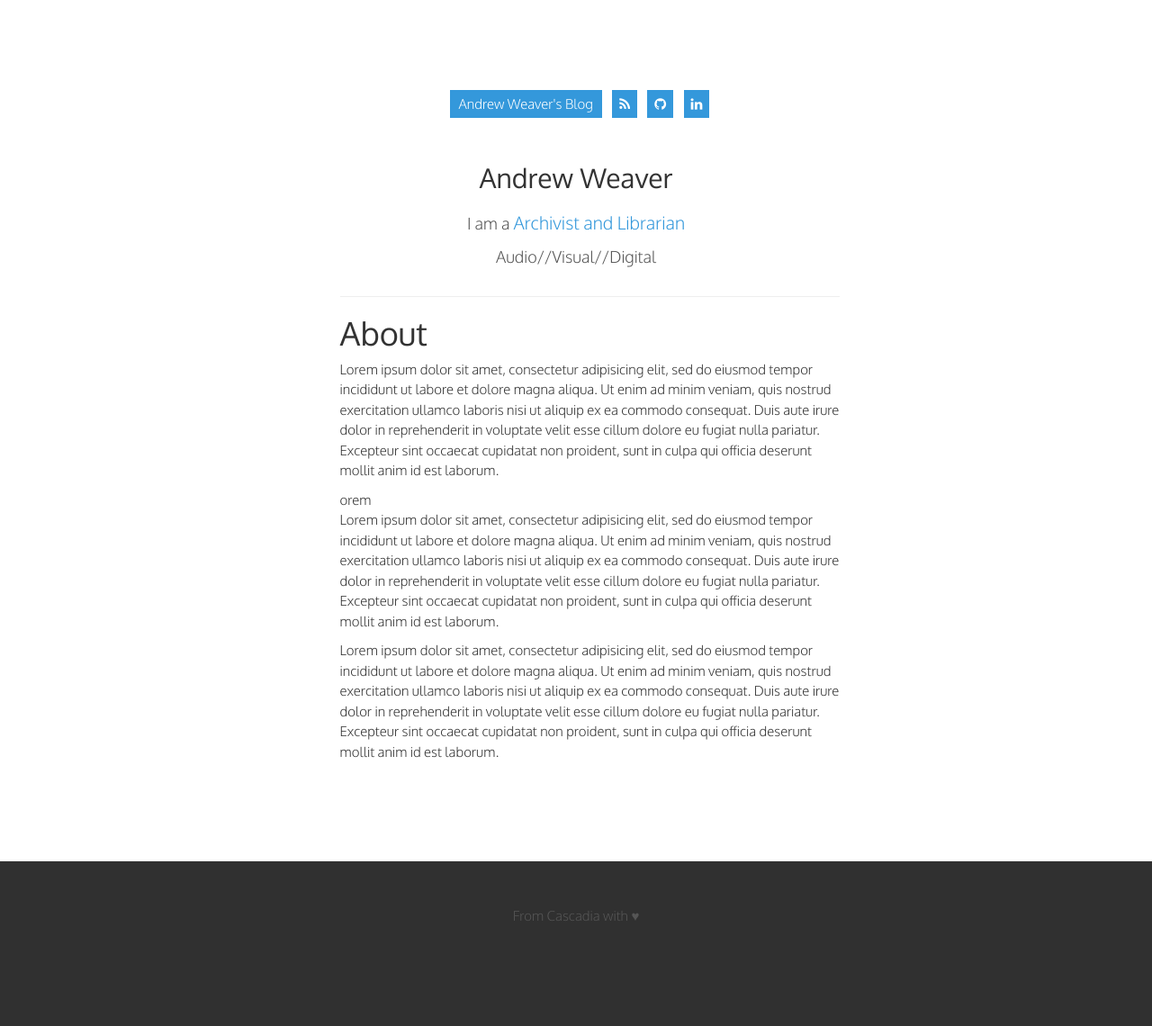
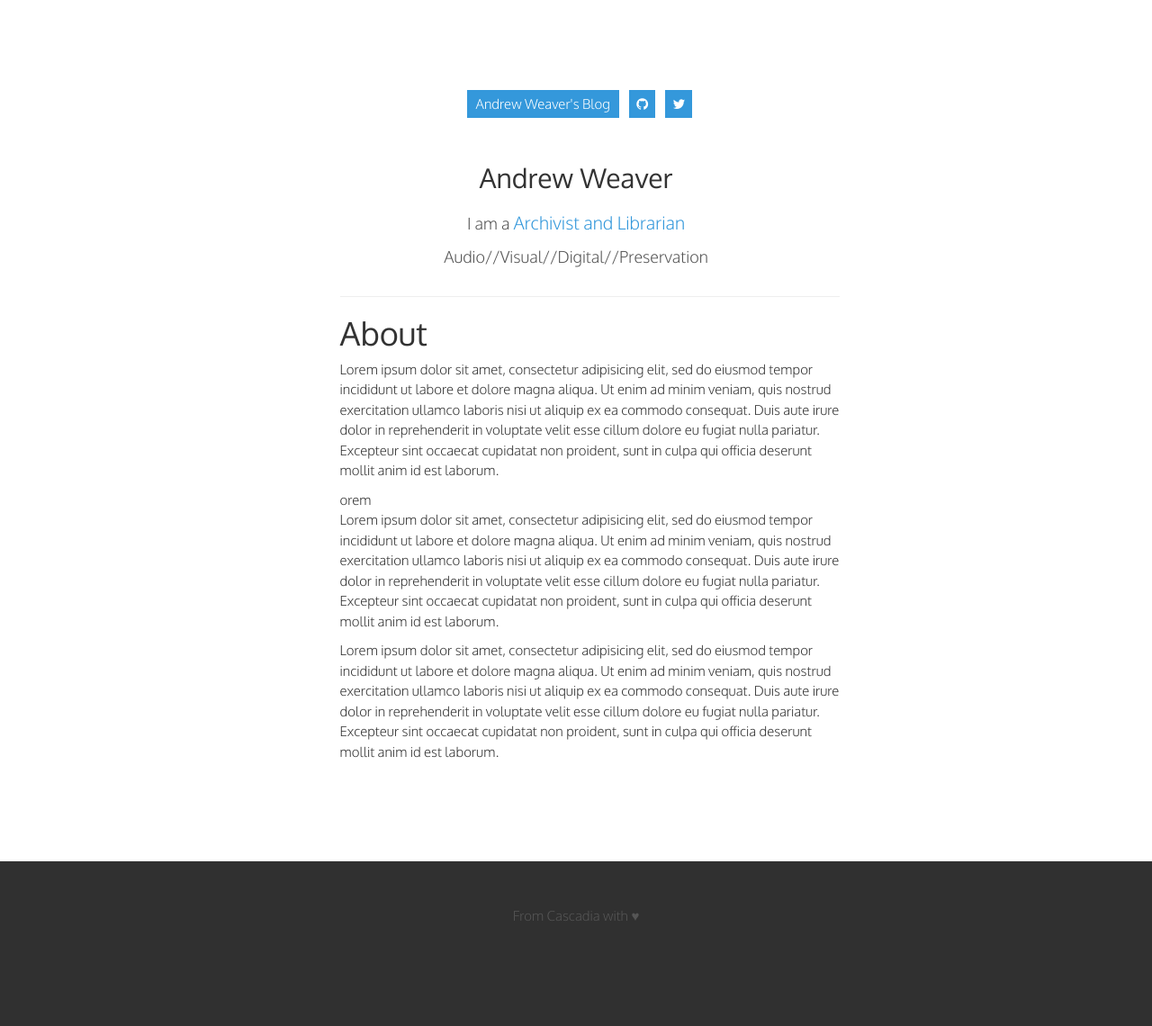
Before and after one commit to privatezero/weaverblog, a Jekyll site: the page built from about.md, in a window 1280 px wide. Shown: the whole page at 90% size. Built offline with Jekyll 4.4.1, drawn with Linux system fonts in a browser that asks for light colours.

Commit message:
more config

```diff
--- a/_config.yml
+++ b/_config.yml
@@ -15,9 +15,7 @@
 # in the templates via {{ site.myvariable }}.
 title: Andrew Weaver's Blog
 description: > # this means to ignore newlines until "baseurl:"
-  Write an awesome description for your new site here. You can edit this
-  line in _config.yml. It will appear in your document head meta (for
-  Google search results) and in your feed.xml site description.
+  Welcome to my blog! Sometimes I write about stuff here. And things.
 baseurl: "/weaverblog" # the subpath of your site, e.g. /blog
 url: "privatezero.github.io/weaverblog" # the base hostname & protocol for your site
 # twitter_username: private_zero
@@ -31,7 +29,7 @@ markdown: kramdown
 author: Andrew Weaver
 nick:   Weaver
 profession: "Archivist and Librarian"
-tagline: "Audio//Visual//Digital"
+tagline: "Audio//Visual//Digital//Preservation"
 timezone: Pacific
 baseurl: ""
 feed: true
--- a/_includes/header.html
+++ b/_includes/header.html
@@ -3,10 +3,9 @@
     <div class="row">
       <div class="col-md-6 col-md-offset-3 header">
           <ul class="nav-icon">
-            <li><a href="/" class="site-title">{{site.title}}</a></li>
-            <li><a href="/feed.xml" title="Feed" class="hint-top-middle"><i class="fa fa-feed"></i></a></li>
+            <li><a href="/weaverblog" class="site-title">{{site.title}}</a></li>
             <li><a href="https://github.com/{{site.github}}" title="Github" data-hint="Github"  title="Github"><i class="fa fa-github"></i></a></li>
-            <li><a href="https://linkedin.com/in/{{site.linkedin}}" title="Linkedin" data-hint="Linkedin"  title="Linkedin"><i class="fa fa-linkedin"></i></a></li>
+            <li><a href="https://twitter.com/{{site.twitter}}" title="Github" data-hint="Github"  title="Github"><i class="fa fa-twitter"></i></a></li>
           </ul>
           <!-- site title -->
           <h1 class="site-name">{{site.author}}</h1>
```
Also changed, not shown: 6 other files.
